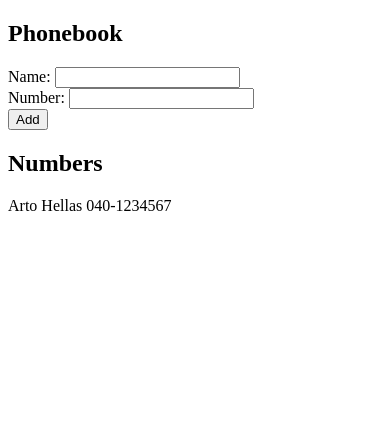
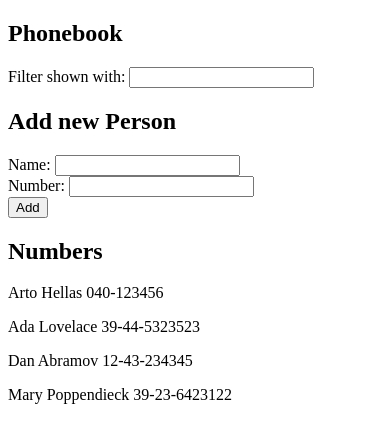
Before and after one commit to joan-kii/full-stack-open, a React (Vite) app in the folder part2/phonebook/: page / in a window 390 px wide. Shown: the top 442 px of the page. Built offline with nearby package versions, Linux system fonts and the light colour scheme.

Commit message:
last commit phonebook

```diff
--- a/part2/phonebook/src/App.jsx
+++ b/part2/phonebook/src/App.jsx
@@ -1,11 +1,20 @@
 import { useState } from 'react'
+
+import Title from './components/Title'
+import Filter from './components/Filter'
+import PersonForm from './components/PersonForm'
+import Persons from './components/Persons'
 
 const App = () => {
   const [persons, setPersons] = useState([
-    { name: 'Arto Hellas', number: '040-1234567' }
+    { name: 'Arto Hellas', number: '040-123456', id: 1 },
+    { name: 'Ada Lovelace', number: '39-44-5323523', id: 2 },
+    { name: 'Dan Abramov', number: '12-43-234345', id: 3 },
+    { name: 'Mary Poppendieck', number: '39-23-6423122', id: 4 }
   ])
   const [newName, setNewName] = useState('')
   const [newNumber, setNewNumber] = useState('')
+  const [searchName, setSearchName] = useState('')
 
   const handleNameChange = (e) => {
     setNewName(e.target.value)
@@ -15,20 +24,25 @@
     setNewNumber(e.target.value)
   }
 
+  const handleSearchChange = (e) => {
+    setSearchName(e.target.value)
+  }
+
+  const filteredPersons = (person) => {
+    if (person.name.toLowerCase().startsWith(searchName.toLowerCase())) {
+      return <p key={person.id}>{person.name} {person.number}</p>
+    }
+  }
+
   const addPerson = (e) => {
     e.preventDefault()
     const newPerson = {
       name: newName,
-      number: newNumber
+      number: newNumber,
+      id: persons.length + 1
     }
-    console.log(JSON.stringify(newPerson));
 
-    const alreadyExists = persons.includes(person => {
-      console.log(JSON.stringify(person));
-      console.log(JSON.stringify(newPerson));
-      JSON.stringify(person) === JSON.stringify(newPerson)
-    })
-    console.log(alreadyExists);
+    const alreadyExists = persons.some(person => person.name === newPerson.name)
 
     if (alreadyExists) {
       alert(`${newName} is already added to the phonebook`)
@@ -38,20 +52,16 @@
   }
 
   return (
-    <div>
-      <h2>Phonebook</h2>
-      <form onSubmit={addPerson}>
-        <div>Name: <input value={newName} onChange={handleNameChange} /></div>
-        <div>Number: <input value={newNumber} onChange={handleNumberChange} /></div>
-        <div>
-          <button type="submit">Add</button>
-        </div>
-      </form>
-      <h2>Numbers</h2>
-      <div>
-        {persons.map(person => <p key={person.name}>{person.name} {person.number}</p>)}
-      </div>
-    </div>
+    <>
+      <Title text='Phonebook' />
+      <Filter searchName={searchName} handleSearchChange={handleSearchChange} />
+      <Title text='Add new Person' />
+      <PersonForm buttonText='Add' addPerson={addPerson} newName={newName}
+        handleNameChange={handleNameChange} newNumber={newNumber}
+        handleNumberChange={handleNumberChange} />
+      <Title text='Numbers' />
+      <Persons searchName={searchName} persons={persons} filteredPersons={filteredPersons} />
+    </>
   )
 }
 
--- /dev/null
+++ b/part2/phonebook/src/components/Filter.jsx
@@ -0,0 +1,10 @@
+const Filter = (props) => {
+  const {searchName, handleSearchChange} = props
+  return (
+    <div>
+      Filter shown with: <input value={searchName} onChange={handleSearchChange} />
+    </div>
+  )
+}
+
+export default Filter
--- /dev/null
+++ b/part2/phonebook/src/components/PersonForm.jsx
@@ -0,0 +1,12 @@
+const PersonForm = (props) => {
+
+  return (
+    <form onSubmit={props.addPerson}>
+      <div>Name: <input value={props.newName} onChange={props.handleNameChange} /></div>
+      <div>Number: <input value={props.newNumber} onChange={props.handleNumberChange} /></div>
+      <div><button type="submit">{props.buttonText}</button></div>
+    </form>
+  )
+}
+
+export default PersonForm
--- /dev/null
+++ b/part2/phonebook/src/components/Persons.jsx
@@ -0,0 +1,14 @@
+const Persons = (props) => {
+  const {searchName, persons, filteredPersons} = props
+
+  return (
+    <div>
+      {searchName ?
+        persons.map(filteredPersons) :
+        persons.map(person => <p key={person.id}>{person.name} {person.number}</p>)
+      }
+    </div>
+  )
+}
+
+export default Persons
--- /dev/null
+++ b/part2/phonebook/src/components/Title.jsx
@@ -0,0 +1,3 @@
+const Title = (props) => <h2>{props.text}</h2>
+
+export default Title
```
